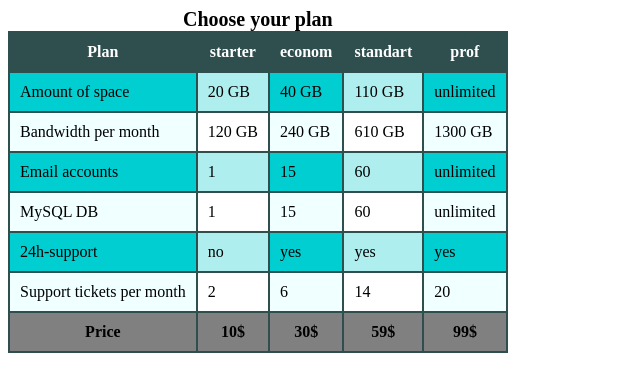
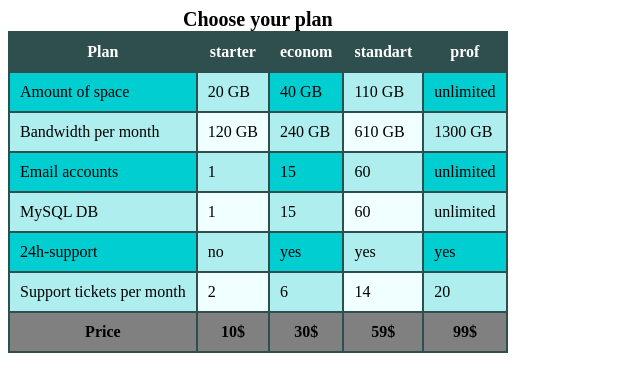
Before and after one commit to julietvt/test2020-2, a plain HTML site: page index.html in a window 1280 px wide. Shown: the whole page, without its empty margins (0-640 px from the left). Drawn offline with Linux system fonts and the light colour scheme.

Commit message:
reformat code

```diff
--- a/style.css
+++ b/style.css
@@ -142,6 +142,6 @@ tr:nth-child(odd) td:nth-child(even) {
 tr:nth-child(even) td:nth-child(odd) {
   background-color: paleturquoise;
 }
-tr:nth-child(even) td:nth-child(odd) {
+tr:nth-child(even) td:nth-child(even) {
   background-color: azure;
 }
```
